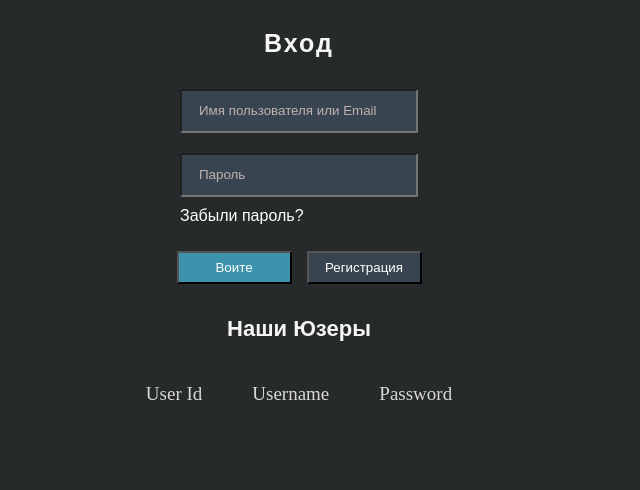
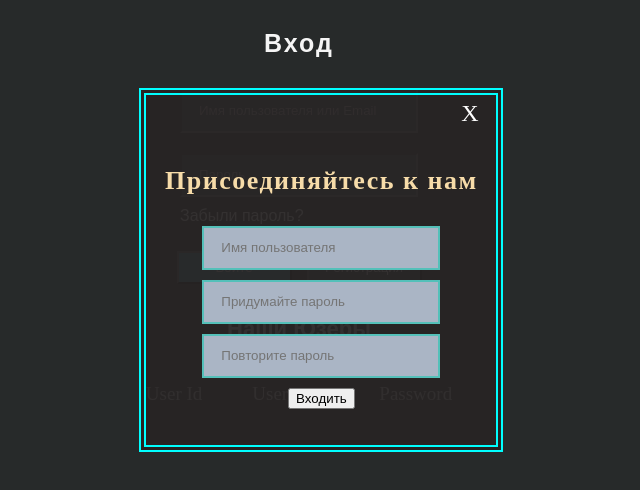
Before and after one commit to BrownEdgar/react_armenia, a React (Vite) app: page / in a window 1280 px wide. Both pictures are taken after a click on the button "Регистрация". Shown: the top 490 px of the page, without its empty margins (341-981 px from the left). Built offline with nearby package versions, Linux system fonts and the light colour scheme.

Commit message:
Created Formik with Modal window

```diff
--- a/src/FormikForm/App.jsx
+++ b/src/FormikForm/App.jsx
@@ -3,13 +3,16 @@ import { nanoid } from 'nanoid';
 import { useState } from 'react';
 import { object, string, array, number } from 'yup';
 import React from 'react'
+import Modal from './Modal/Modal';
 import './App.scss'
 
 
 
 const initialValues = {
    username: '',
-   password: ''
+   password: '',
+   modalPassword:'',
+   modalUsername:''
 }
 
 const validationSchema = object({
@@ -20,13 +23,23 @@ const validationSchema = object({
    password: string()  //Number?
       .min(5, 'Minimum must be 5 numbers')
       .matches(/^[0-9]+$/, 'Password must contain only numbers')
-      .required('You must write password')
+      .required('You must write password'),
+   modalUsername: string()
+      .min(3, 'Minimum must be 3 letter'),
+   modalPassword: string()
+      .min(5, 'Minimum must be 5 numbers'),
 })
 
 
 
 export default function App() {
+   const [isOpen, setisOpen] = useState(false)
    const [users, setUser] = useState([])
+
+   const toggleModal = () => {
+      setisOpen(!isOpen)
+   }
+
 
    const handleSubmit = (values, { resetForm }) => {
       const newUser = {
@@ -55,11 +68,20 @@ export default function App() {
                   <p>Забыли пароль?</p>
                </div>
                <div className='App__form-btns'>
-                  <button type='sumbit' name='enter'>Воите</button>
-                  <button type='button' name='signIn' >Регистрация
-                  </button>
+                  <button type='submit' name='enter'>Воите</button>
+                  <button type='button' name='signIn' onClick={toggleModal}>Регистрация</button>
                </div>
-
+               <Modal isOpen={isOpen}>
+                  <h4>Присоединяйтесь к нам</h4>
+                  <Field type='text' name='modalUsername' placeholder='Имя пользователя'></Field>
+                  <ErrorMessage name='modalUsername' component='span' className='Modal__error'></ErrorMessage>
+                  <Field type='password' name='modalPassword' placeholder="Придумайте пароль"></Field>
+                  <ErrorMessage name='modalPassword' component='span' className='Modal__error'></ErrorMessage>
+                  <Field type='password' name='modalPassword' placeholder="Повторите пароль"></Field>
+                  <ErrorMessage name='modalPassword' component='span' className='Modal__error'></ErrorMessage>
+                  <span className='close' onClick={toggleModal}>X</span>
+                  <button type='submit' onClick={handleSubmit}>Входить</button>
+               </Modal>
                <div className='App__users'>
                   <h3>Наши Юзеры </h3>
                   <section className='App__users-frs-section'>
@@ -83,7 +105,6 @@ export default function App() {
                </div>
             </Form>
          </Formik>
-
       </div>
    )
 }
--- a/src/FormikForm/App.scss
+++ b/src/FormikForm/App.scss
@@ -7,6 +7,7 @@ body {
     align-items: center;
     flex-direction: column;
     gap: 10px;
+    position: relative;
     .App__form-title {
       font-size: 25px;
       letter-spacing: 2px;
--- a/src/FormikForm/Modal/Modal.jsx
+++ b/src/FormikForm/Modal/Modal.jsx
@@ -1,7 +1,15 @@
 import React from 'react'
+import './Modal.scss'
 
-export default function Modal() {
-  return (
-    <div>Modal</div>
-  )
+export default function Modal({ children, isOpen }) {
+    if (!isOpen) {
+        return null
+    }
+    return (
+        <div className='Modal'>
+            <div className='Modal__content'>
+                {children}
+            </div>
+        </div>
+    )
 }
--- /dev/null
+++ b/src/FormikForm/Modal/Modal.scss
@@ -0,0 +1,47 @@
+.Modal {
+  position: absolute;
+  top: 0;
+  left: 0;
+  right: 300px;
+}
+.Modal__content {
+  display: flex;
+  justify-content: center;
+  align-items: center;
+  flex-direction: column;
+  gap: 10px;
+  position: absolute;
+  top: 80px;
+  left: 49%;
+  height: 350px;
+  width: 350px;
+  border: 2px solid blue;
+  background-color: rgba(40, 37, 37, 0.944);
+  border-style:double;
+  border-width: 7px;
+  border-color: aqua;
+  input {
+    padding: 10px 17px;
+    height: 20px;
+    width: 200px;
+    background-color: rgb(170, 181, 197);
+    border: 2px solid rgba(77, 194, 184, 0.925);
+  }
+  h4 {
+    color: rgb(247, 220, 169);
+    font-size: 26px;
+    letter-spacing: 1.5px;
+    margin-bottom: 20px;
+  }
+  .close {
+    position: absolute;
+    top: 5px;
+    left: 90%;
+    font-size: 24px;
+    color: white;
+    cursor: pointer;
+  }
+  .Modal__error {
+    color: red;
+  }
+}
```
